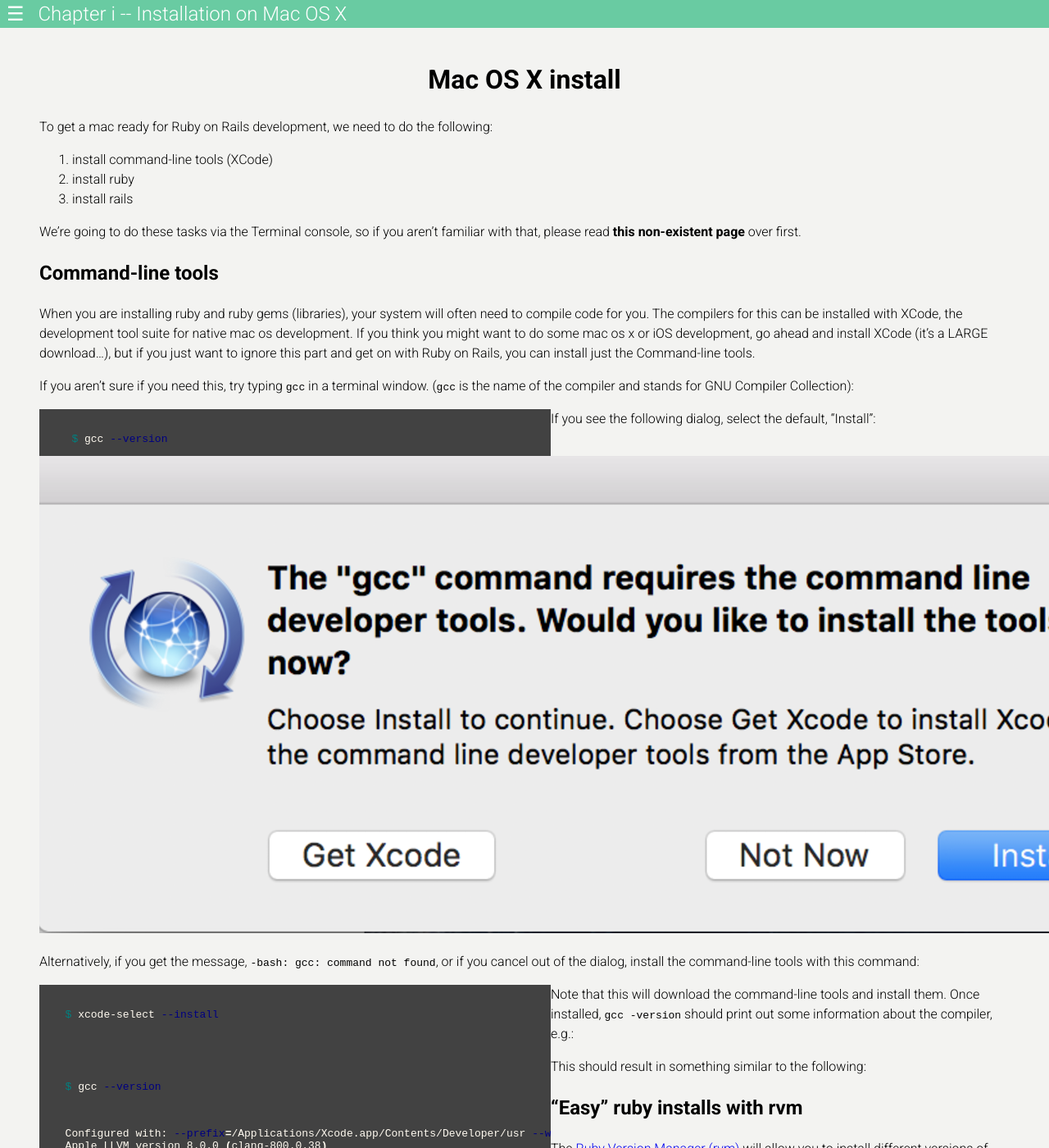
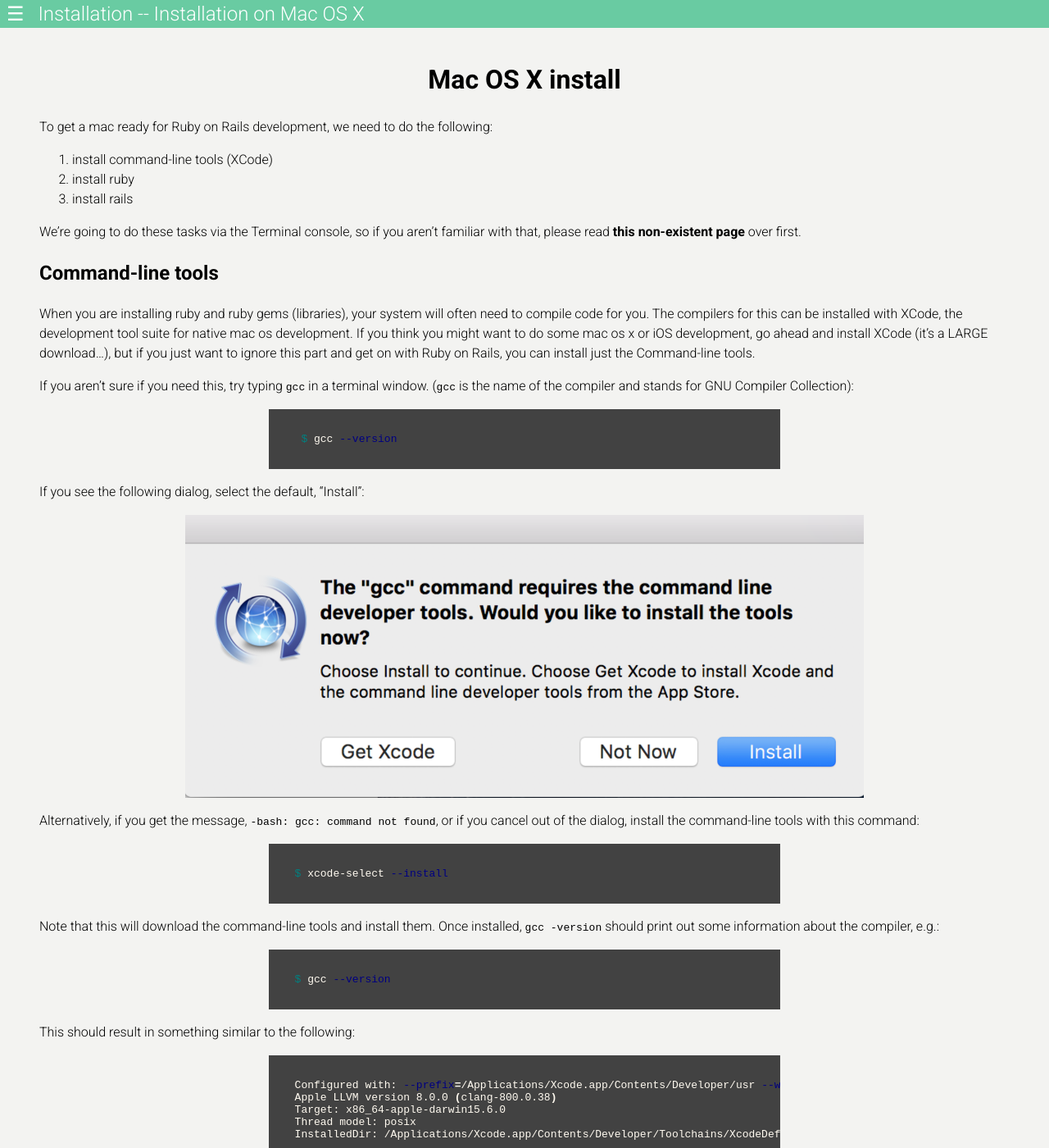
Before and after one commit to bmoreonrails/rails_tutorial, a Jekyll site: the page built from _installation/mac_os.md, in a window 1280 px wide and 1400 px high. Shown: the whole window at 82% size. Built offline with Jekyll 4.4.1, drawn with Linux system fonts in a browser that asks for light colours; nearby versions of some CDN libraries.

Commit message:
Got things working with the css from master. Installation guide now includes a custom header that includes a css file for overrides.

```diff
--- /dev/null
+++ b/_includes/installation_header.html
@@ -0,0 +1,14 @@
+<!doctype html>
+<html lang="en">
+  <head>
+    <meta charset="utf-8">
+    {% if site.open_links_in_new_tab %}
+      <base target="_blank"/>
+    {% endif %}
+    <title>B'more on Rails Workshop for Women</title>
+    <link href="{{ site.baseurl }}/css/syntax.css" type="text/css" rel="stylesheet"/>
+    <link href="{{ site.baseurl }}/css/base.css" type="text/css" rel="stylesheet"/>
+    <link href="{{ site.baseurl }}/css/installation.css" type="text/css" rel="stylesheet"/>
+    <script src="https://ajax.googleapis.com/ajax/libs/jquery/3.1.0/jquery.min.js"></script>
+    <script src="{{ site.baseurl }}/js/tutorial_nav.js"></script>
+  </head>
--- /dev/null
+++ b/_includes/installation_navigation.html
@@ -0,0 +1,18 @@
+<div class="tutorial_nav">
+  <ul id="menu-list">
+    {% for install_guide in site.installation %}
+     <li>
+      <a href="{{ site.baseurl }}{{install_guide.url}}" target="_self">
+        {{ install_guide.title }}
+       </a>
+     </li>
+    {% endfor %}
+   </ul>
+
+  <div class="menu" data-toggle="#menu-list">
+    <a href="#menu" class="hamburger" target="_self">
+      <div class="hamburger-icon"> &#9776</div>
+      <div class="menu-title">Installation -- {{ page.title }}</div>
+    </a>
+  </div>
+</div>
--- a/_installation/mac_os.md
+++ b/_installation/mac_os.md
@@ -1,8 +1,7 @@
 ---
 url: mac_os.html
-number: i
 title: Installation on Mac OS X
-layout: rails_tutorial
+layout: rails_installation
 ---
 
 {:.sectionheader}
@@ -28,7 +27,7 @@
 
 If you see the following dialog, select the default, "Install":
 
-![Install command line tools now?](/assets/images/install_tools_now_dialog.png)
+![Install command line tools now?]({{ site.baseurl}}/assets/images/install_tools_now_dialog.png)
 
 Alternatively, if you get the message, `-bash: gcc: command not found`, or if you cancel out of the dialog, install the command-line tools with this command:
 
@@ -88,7 +87,9 @@
   $ gem install rails 5.0.1 --no-document
 {% endhighlight %}
 
+{% protip %}
 Note, adding `--no-document` prevents the generation of local (offline) documentation.  If you later decide you want local docs, you can easily recreate them (although it can be a slow process).  Look [here](http://blog.honeybadger.io/how-to-globally-disable-rdoc-and-ri-during-gem-installs/) for more details.
+{% endprotip %}
 
 If that succeeds, you should be able to run rails on the command-line:
 
@@ -122,4 +123,4 @@
 
 If you see the output above, rails is running and you can point your browser at http://localhost:3000 and you should see this:
 
-![Yay! You're on Rails!](/assets/images/youre_on_rails.png)
+![Yay! You're on Rails!]({{ site.baseurl}}/assets/images/youre_on_rails.png)
--- /dev/null
+++ b/_layouts/rails_installation.html
@@ -0,0 +1,13 @@
+{% include installation_header.html %}
+<body class="installation_guide">
+  <div class="container">
+    <nav>
+      <p>
+       {% include installation_navigation.html %}
+      </p>
+    </nav>
+    <div class="content">
+      {{ content }}
+    </div>
+  </div>
+{% include footer.html %}
--- /dev/null
+++ b/css/installation.css
@@ -0,0 +1,12 @@
+body.installation_guide .highlight {
+  float: none;
+  margin-bottom: 0px;
+  padding-bottom: 16px;
+}
+
+body.installation_guide img {
+  display: block;
+  width: 70%;
+  margin-left: auto;
+  margin-right: auto;
+}
```
Also changed, not shown: installation.md (+3 -3 lines).
